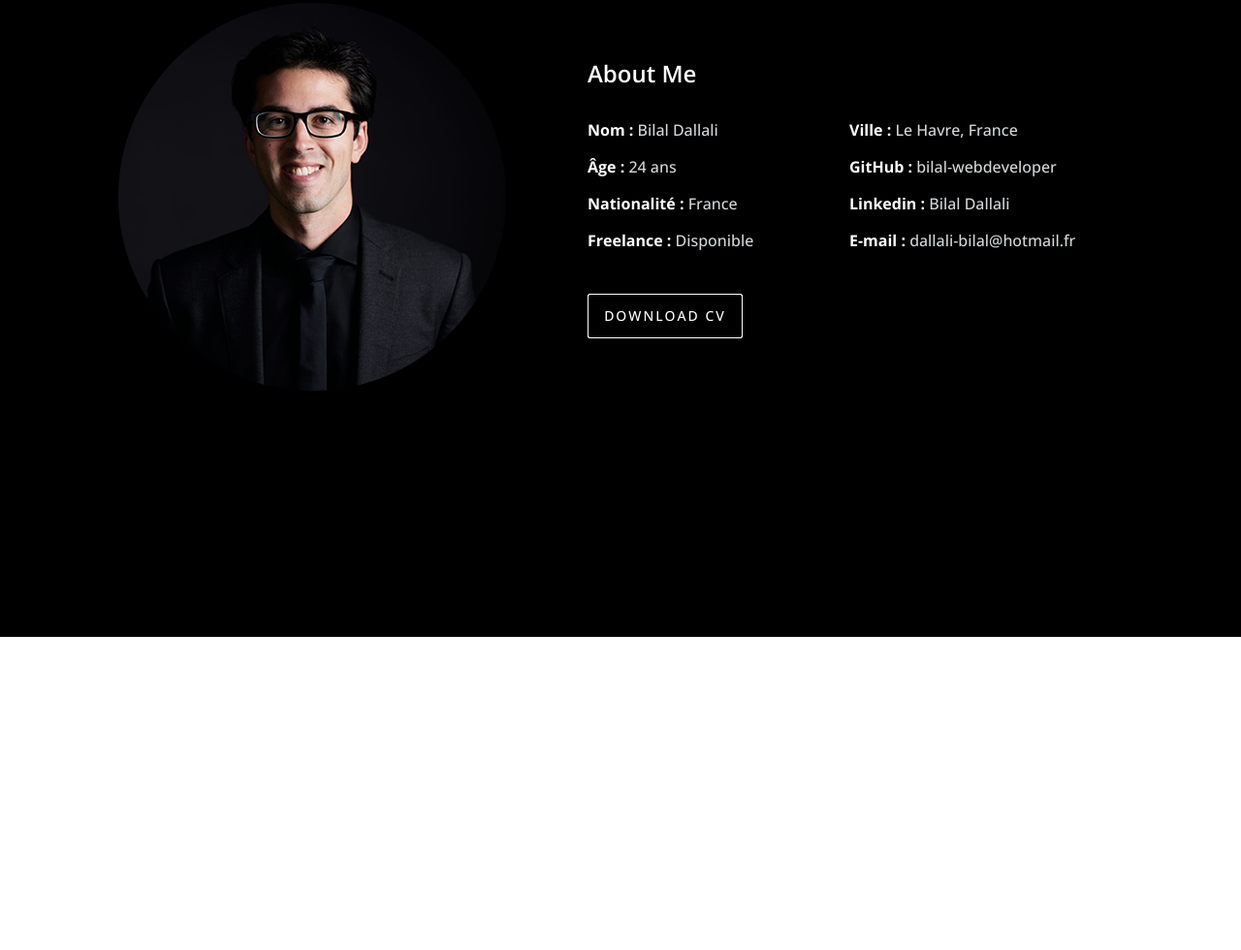
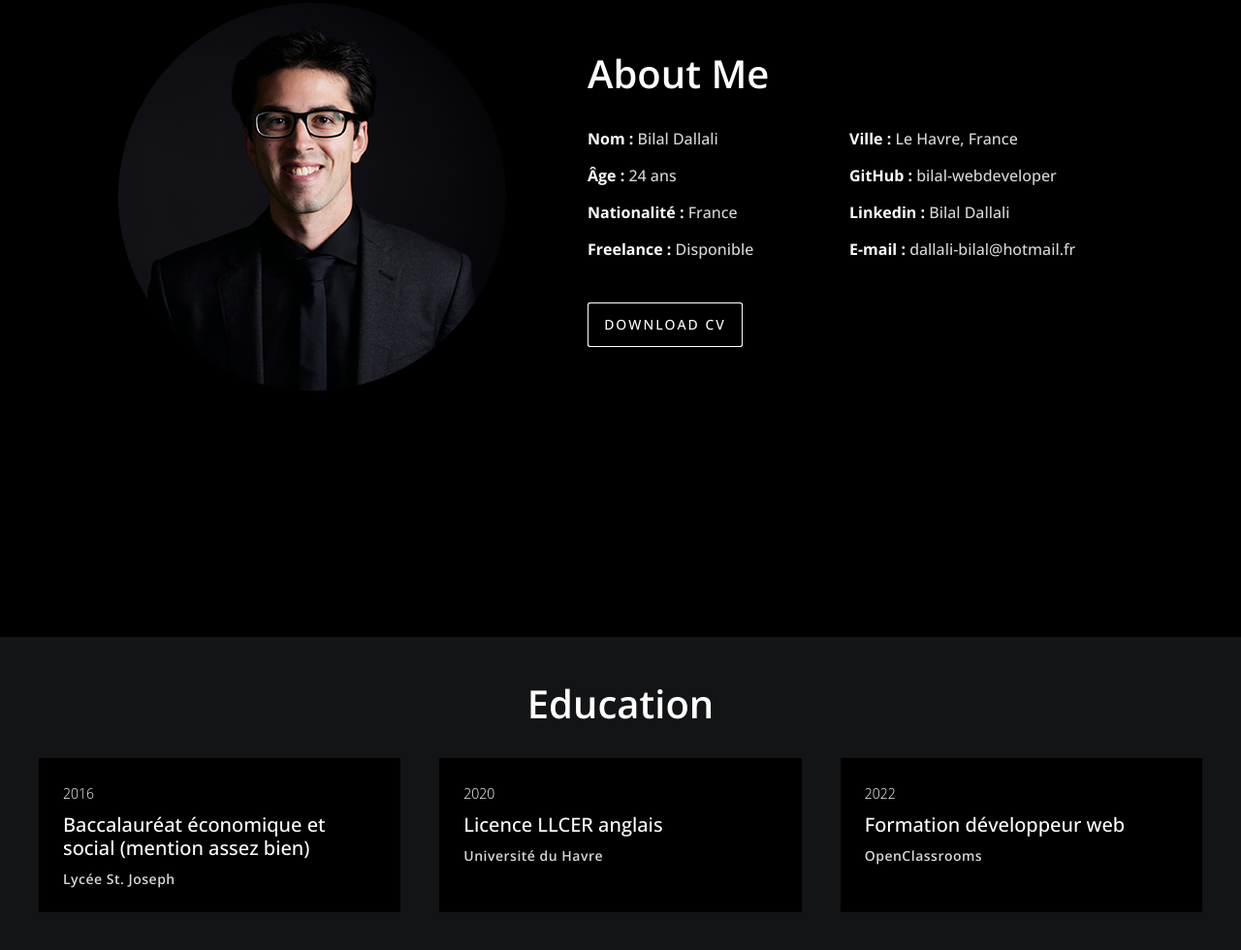
Before and after one commit to bilal-webdeveloper/portfolio, a plain HTML site: page index.html in a window 1280 px wide. Shown: the part 782-1762 px from the top of the page at 97% size. Before the commit the page ends 1439 px from the top, so only its background shows below. Drawn offline with nearby package versions, Linux system fonts and the light colour scheme.

Commit message:
adding education part

```diff
--- a/index.html
+++ b/index.html
@@ -84,5 +84,27 @@
             <button class="btn-cv">Download CV</button>
         </div>
     </section>
+
+    <section id="education">
+        <h3>Education</h3>
+        <div class="education-parts">
+            <div class="education-part education-part-1">
+                <p class="date">2016</p>
+                <h4>Baccalauréat économique et social (mention assez bien)</h4>
+                <p class="institution">Lycée St. Joseph</p>
+            </div>
+
+            <div class="education-part">
+                <p class="date">2020</p>
+                <h4>Licence LLCER anglais</h4>
+                <p class="institution">Université du Havre</p>
+            </div>
+            <div class="education-part education-part-3">
+                <p class="date">2022</p>
+                <h4>Formation développeur web</h4>
+                <p class="institution">OpenClassrooms</p>
+            </div>
+        </div>
+    </section>
 </body>
 </html>
--- a/style.css
+++ b/style.css
@@ -5,6 +5,14 @@
     box-sizing: border-box;
     scroll-behavior: smooth;
     font-family: 'Open Sans', sans-serif;
+}
+
+h3 {
+    color: #fff;
+    font-size: 40px;
+    font-weight: 600;
+    margin-bottom: 2rem;
+    line-height: 1.2;
 }
 
 /* NAVBAR */
@@ -81,7 +89,7 @@ h1 {
     line-height: 1.2;
 }
 
-p {
+.info-home p {
     color: #e2e2e2;
     font-size: 16px;
     line-height: 25px;
@@ -112,14 +120,6 @@ p {
 .infos {
     display: flex;
     flex-direction: row;
-}
-
-h3 {
-    color: #fff;
-    font-size: 24px;
-    font-weight: 600;
-    margin-bottom: 2rem;
-    line-height: 1.2;
 }
 
 .infos-row {
@@ -189,3 +189,66 @@ h3 {
 .btn-cv:hover::before {
     transform: scaleX(0);
 }
+
+
+/* EDUCATION */
+#education {
+    background-color: #131416;
+    height: 100vh;
+}
+
+#education h3
+{
+    text-align: center;
+    padding-top: 45px;
+}
+
+.education-parts
+{
+    display: flex;
+    justify-content: space-around;
+}
+
+.education-part
+{
+    background-color: #000;
+    height: auto;
+    padding: 25px;
+    margin-left: 20px;
+    margin-right: 20px;
+    width: 33%;
+}
+.education-part-1
+{
+    margin-left: 40px;
+}
+
+.education-part-3
+{
+    margin-right: 40px;
+}
+
+h4 {
+    color: #fff;
+    font-size: 20px;
+    margin-bottom: 10px;
+    margin-top: 10px;
+    font-weight: 500;
+    line-height: 1.2;
+}
+
+.date {
+    color: #fff;
+    display: inline-block;
+    font-family: "Open Sans Light";
+    margin: 0 auto;
+    font-size: 14px;
+}
+
+.institution {
+    color: #d5d7d9;
+    font-size: 14px;
+    font-weight: 600;
+    letter-spacing: 0.5px;
+    margin: 0 auto;
+}
```
